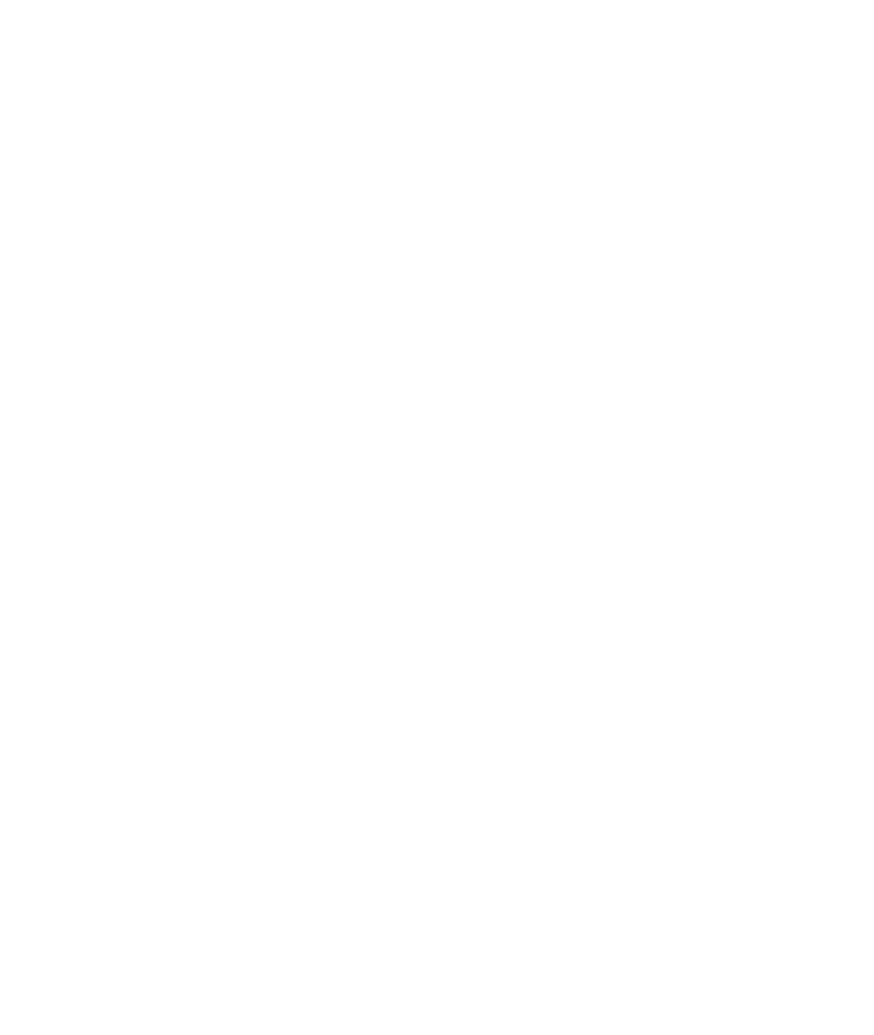
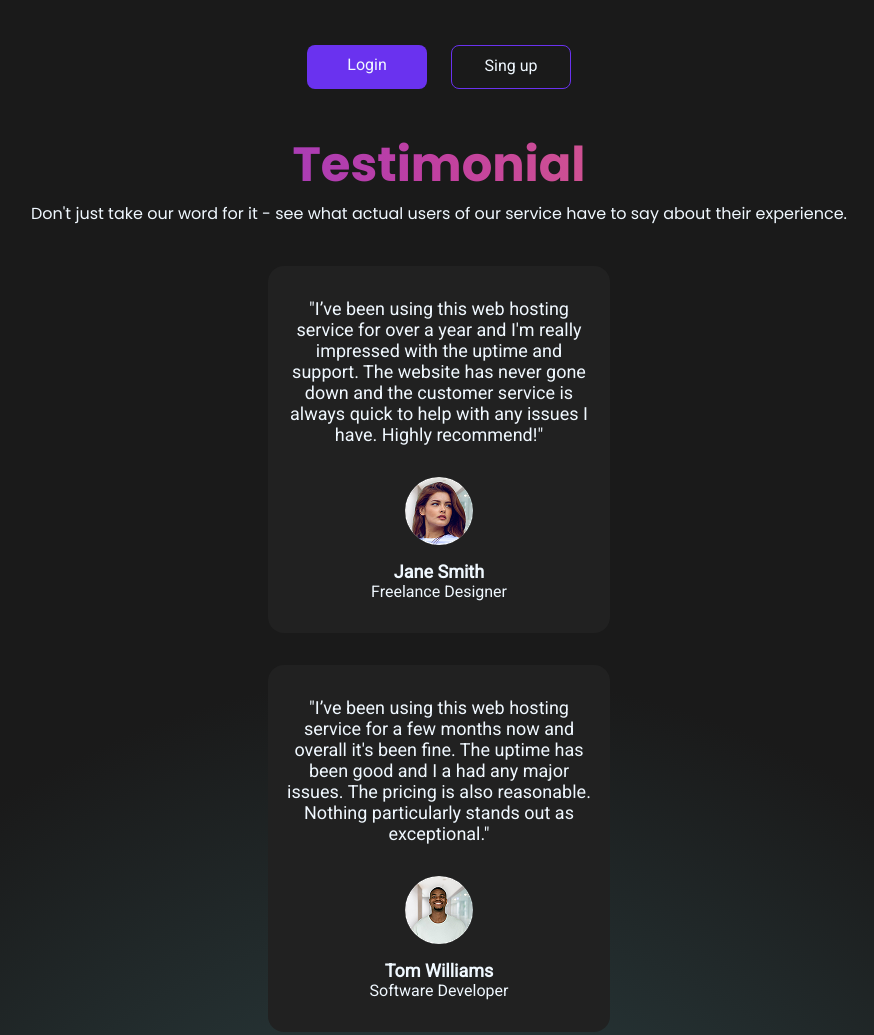
Before and after one commit to Marialafu/testimonials, a plain HTML site: page index.html in a window 1280 px wide. Shown: the top 1035 px of the page, without its empty margins (201-1075 px from the left). Before the commit the page ends 800 px from the top, so only its background shows below. Drawn offline with Linux system fonts and the light colour scheme.

Commit message:
yo que se

```diff
--- a/css/styles.css
+++ b/css/styles.css
@@ -19,6 +19,110 @@
   margin-bottom: 0;
 }
 body {
+  margin:0;
+  font-family: sans-serif;
+  background-color:#1A1A1A;
+  background-image: radial-gradient(circle at bottom, #7EF2FF40, #1A1A1A 50%);
+  font-family:"roboto";
+  color: aliceblue;
+  text-align: center;
+}
+.title{
+  font-family: "poppins";
+  font-weight: 700;
+  font-size: 3rem;
   margin: 0;
-  font-family: sans-serif;
+  background-image: linear-gradient(to right, #6131F8, #C140A0, #FC8866);
+  background-size: 100%;
+  background-clip: text;
+  -webkit-background-clip: text;
+  -webkit-text-fill-color: transparent;
 }
+.subtitle{
+  font-weight: 400;
+  font-size: 1rem;
+  font-family: "poppins";
+  margin: 0;
+}
+.card-title{
+  font-weight: 700;
+  font-size: 1.125rem;
+  margin: 0;
+}
+.card-subtitle{
+  font-size: 1rem;
+  margin: 0;
+}
+.card-text{
+  font-size: 1.125rem;
+  margin: 0;
+}
+.header-top{
+  display: flex;
+  justify-content: center;
+  gap: 1.5rem;
+  margin-top: 2.8125rem;
+}
+.button{
+ height: 2.75rem;
+ width: 7.5rem;
+ padding: 0.625rem 1rem;
+ border-radius: 0.5rem;
+}
+.button-primary{
+  background-color: #6A32EF;
+}
+.button-secondary{
+  border: 0.0625rem solid #6A32EF;
+}
+.card{
+  width: 21.375rem;
+  border-radius: 1rem;
+  background-color: rgb(33 33 33 / 75);
+  padding: 2rem 1rem;
+  gap: 1rem;
+  display: flex;
+  flex-direction: column;
+  align-items: center;
+  justify-content: center;
+}
+.group-card{
+  display: flex;
+  flex-direction: column;
+  align-items: center;
+  gap: 2rem;
+  margin-bottom: 2.8125rem;
+}
+.header-info{
+  padding: 2.5rem 1rem;
+}
+.image{
+  border-radius: 100%;
+}
+@media screen and (width > 1440px){
+  body{
+    margin: 44px 150px 44px 150px;
+    background-image: radial-gradient(circle at right, #7EF2FF40, #1A1A1A 50%);
+  }
+  .group-card{
+    flex-direction: row;
+    justify-content: space-between;
+  }
+  header{
+    display: flex;
+    flex-direction: row-reverse;
+    justify-content: space-between;
+    align-items: start;
+    padding: 3.75rem 0;
+  }
+  .header-info{
+    padding: 0;
+  }
+  .title{
+    text-align: start;
+  }
+  .subtitle{
+    text-align: start;
+    width: 544px;
+  }
+}
--- a/index.html
+++ b/index.html
@@ -4,7 +4,54 @@
     <meta charset="UTF-8" />
     <meta name="viewport" content="width=device-width, initial-scale=1.0" />
     <title>Document</title>
+    <link rel="preconnect" href="https://fonts.googleapis.com">
+    <link rel="preconnect" href="https://fonts.gstatic.com" crossorigin>
+    <link href="https://fonts.googleapis.com/css2?family=Poppins:wght@400;700&family=Roboto&display=swap" rel="stylesheet">
     <link rel="stylesheet" href="./css/styles.css" />
   </head>
-  <body></body>
+  <body>
+    <header>
+      <div class="header-top">
+          <div class="button button-primary">Login</div>
+          <div class="button button-secondary">Sing up</div>
+      </div>
+      <section class="header-info">
+      <h1 class="title">Testimonial</h1>
+      <p class="subtitle">Don't just take our word for it - see what actual users of our service have to say about their experience.</p>
+      </section>
+    </header>
+    <main>
+      <section class="group-card">
+      <div class="card">
+        <p class="card-text">"I’ve been using this web hosting service for over a year and I'm really impressed with the uptime and support. The website has never gone down and the customer service is always quick to help with any issues I have. Highly recommend!"</p>
+        <img src="" alt="">
+        <img class="image" src="./assests/images/1.jpg" alt="Jane Smith">
+        <div>
+        <p class="card-title">Jane Smith</p>
+        <p class="card-subtitle">Freelance Designer</p>
+        </div>
+      </div>
+      <div class="card">
+        <p class="card-text">"I’ve been using this web hosting service for a few months now and overall it's been fine. The uptime has been good and I a had any major issues. The pricing is also reasonable. Nothing particularly stands out as exceptional."</p>
+        <img src="" alt="">
+        <img class="image" src="./assests/images/2.jpg">
+        <div>
+        <p class="card-title">Tom Williams</p>
+        <p class="card-subtitle">Software Developer</p>
+        </div>
+      </div>
+      <div class="card">
+        <p class="card-text">"I’ve been relying on this hosting provider for more than a year, and it has exceeded my expectations. The speed is outstanding, uptime is solid, and any minor issues were resolved quickly by their helpful support team. Totally satisfied!"</p>
+        <img src="" alt="">
+        <img class="image" src="./assests/images/3.jpg">
+        <div>
+        <p class="card-title">Michael Brown</p>
+        <p class="card-subtitle">Blogger</p>
+        </div>
+      </div>
+    </section>
+    </main>
+    <footer></footer>
+
+  </body>
 </html>
```
Also changed, not shown: assests/images/1.jpg (added), assests/images/2.jpg (added), assests/images/3.jpg (added).
